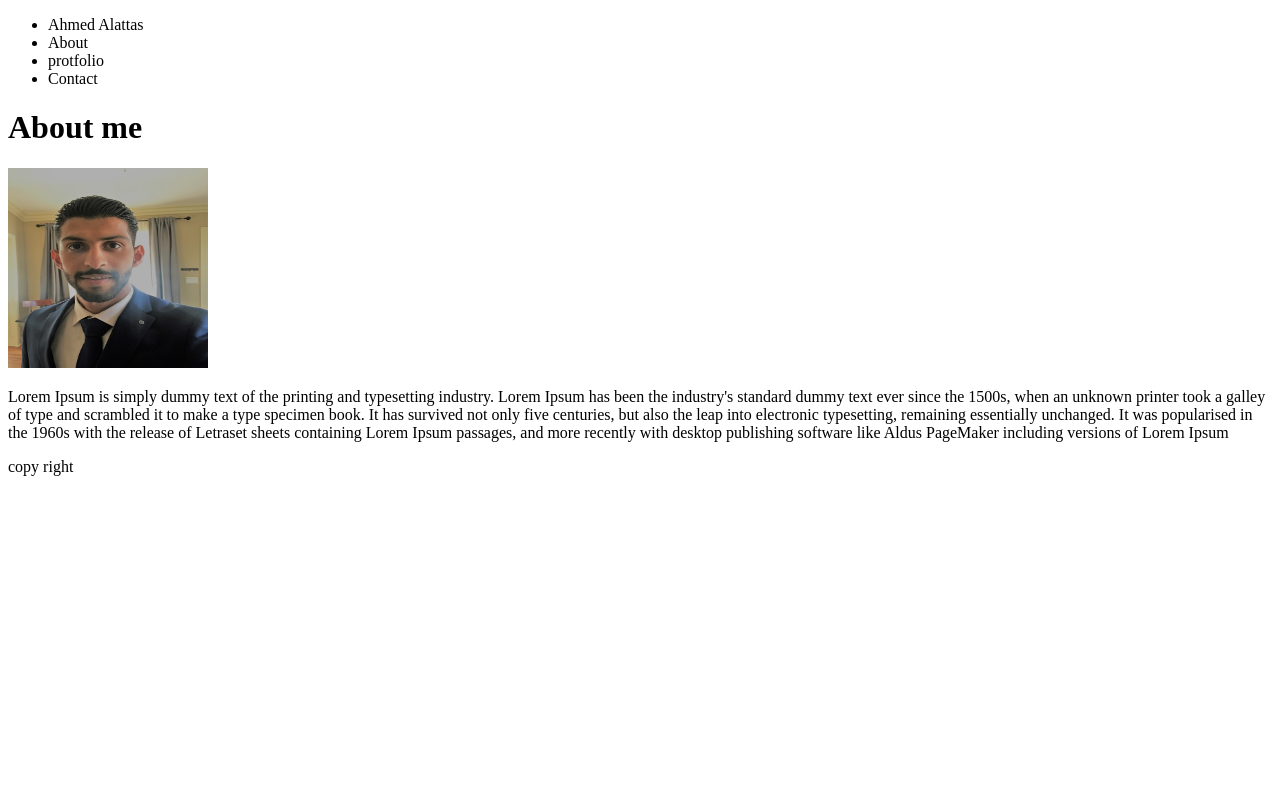
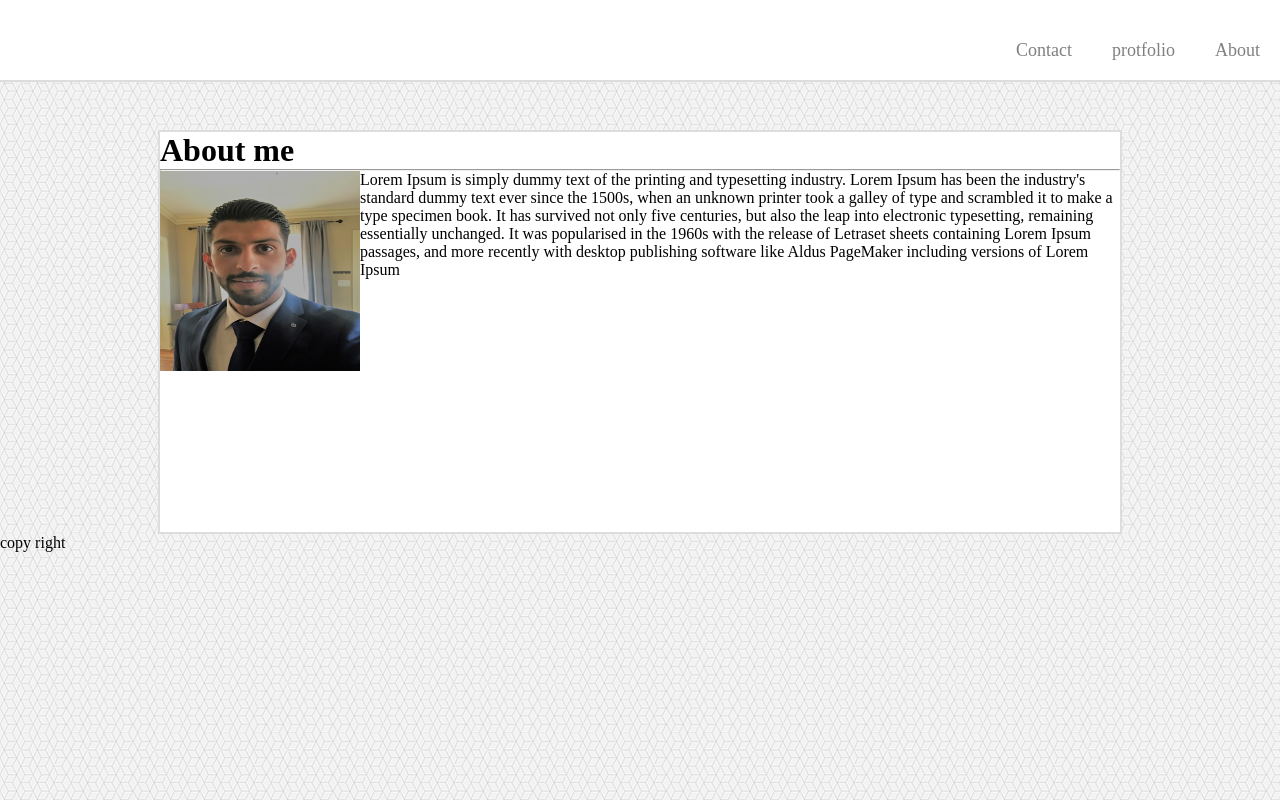
Before and after one commit to Ahmed-ats/basic-portfolio, a plain HTML site: page index.html in a window 1280 px wide. Drawn offline with Linux system fonts and the light colour scheme.

```diff
--- a/assets/css/style.css
+++ b/assets/css/style.css
@@ -0,0 +1,65 @@
+* {
+    margin: 0;
+    padding: 0;
+
+}
+body {
+
+    background-image: url("../images/bk-img.png");
+    background-repeat: repeat;
+
+}
+
+
+nav {
+
+        width: 100%;
+        height: 80px;
+        background: #ffffff;
+        margin-bottom: 30px;
+        border-bottom: 2px solid #dddddd;
+
+}
+
+ul {
+
+}
+
+ul li {
+     display: inline-block;
+     float: right;
+     line-height: 100px;
+}
+
+ul li a {
+
+    text-decoration: none;
+    color: grey;
+    font-size: 18px;
+    padding: 0 20px;
+    display: block;
+
+
+}
+ li a:after:not-last {
+
+
+        content: "|";
+        padding-right: 20px;
+        padding-left: 20px;
+
+}
+li a:first-child:after{
+    content: "":
+}
+
+.container{
+    margin-top: 40px;
+    width: 960px;
+    height: 400px;
+    background: #ffffff ;
+    margin: AUTO;
+    border:2px solid #dddddd;
+
+
+}
--- a/index.html
+++ b/index.html
@@ -5,19 +5,24 @@
         <meta name="viewport" content="width=device-width, initial-scale=1.0">
         <meta http-equiv="X-UA-Compatible" content="ie=edge">
         <title>My Portfolio </title>
+        <link rel="stylesheet" href="assets/css/style.css" >
     </head>
     <body>
-        <div>
+
+        <header>
+        <nav>
             <ul>
-                <li><a href="default.asp"></a>Ahmed Alattas</li>
-                <li><a href="news.asp"></a>About</li>
-                <li><a href="contact.asp"></a>protfolio</li>
-                <li><a href="about.asp"></a>Contact</li>
+                <li><a href="index.html">About</a></li>
+                <li><a href="protfolio.html">protfolio</a></li>
+                <li><a href="contact.html">Contact</a></li>
             </ul>
-        </div>
+        </nav>
+    </header>
+        <br>
         <div class="container">
             <h1>About me </h1>
-            <img src="assets/images/my-pic.jpg" width="200px"  height="200px">
+            <hr>
+            <img src="assets/images/my-pic.jpg" width="200px"  height="200px" style="float: left;">
             <p>
                 Lorem Ipsum is simply dummy text of the printing and typesetting industry. Lorem Ipsum has been the industry's standard dummy text ever since the 1500s, when an unknown printer took a galley of type and scrambled it to make a type specimen book. It has survived not only five centuries, but also the leap into electronic typesetting, remaining essentially unchanged. It was popularised in the 1960s with the release of Letraset sheets containing Lorem Ipsum passages, and more recently with desktop publishing software like Aldus PageMaker including versions of Lorem Ipsum
             </p>
```
Also changed, not shown: assets/images/bk-img.png (added).
